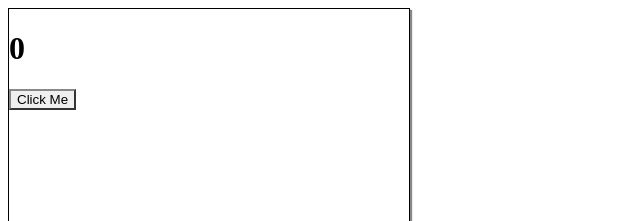
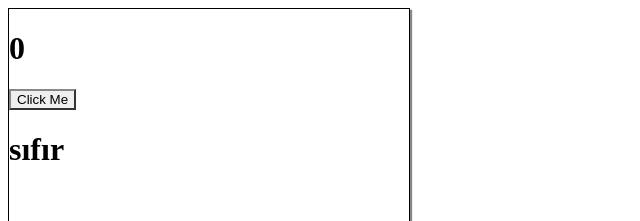
Before and after one commit to tylerfurgalack/Button-App, a React (Create React App) app: page / in a window 1280 px wide. Shown: the top 221 px of the page, without its empty margins (0-640 px from the left). Built offline with nearby package versions, Linux system fonts and the light colour scheme.

Commit message:
zero displayed

```diff
--- a/src/components/wordCounter.js
+++ b/src/components/wordCounter.js
@@ -1,5 +1,5 @@
 function WordCounter(props) {
-  let text = "";
+  let text = "sıfır";
   const numArry = [
     "bir",
     "iki",
```
